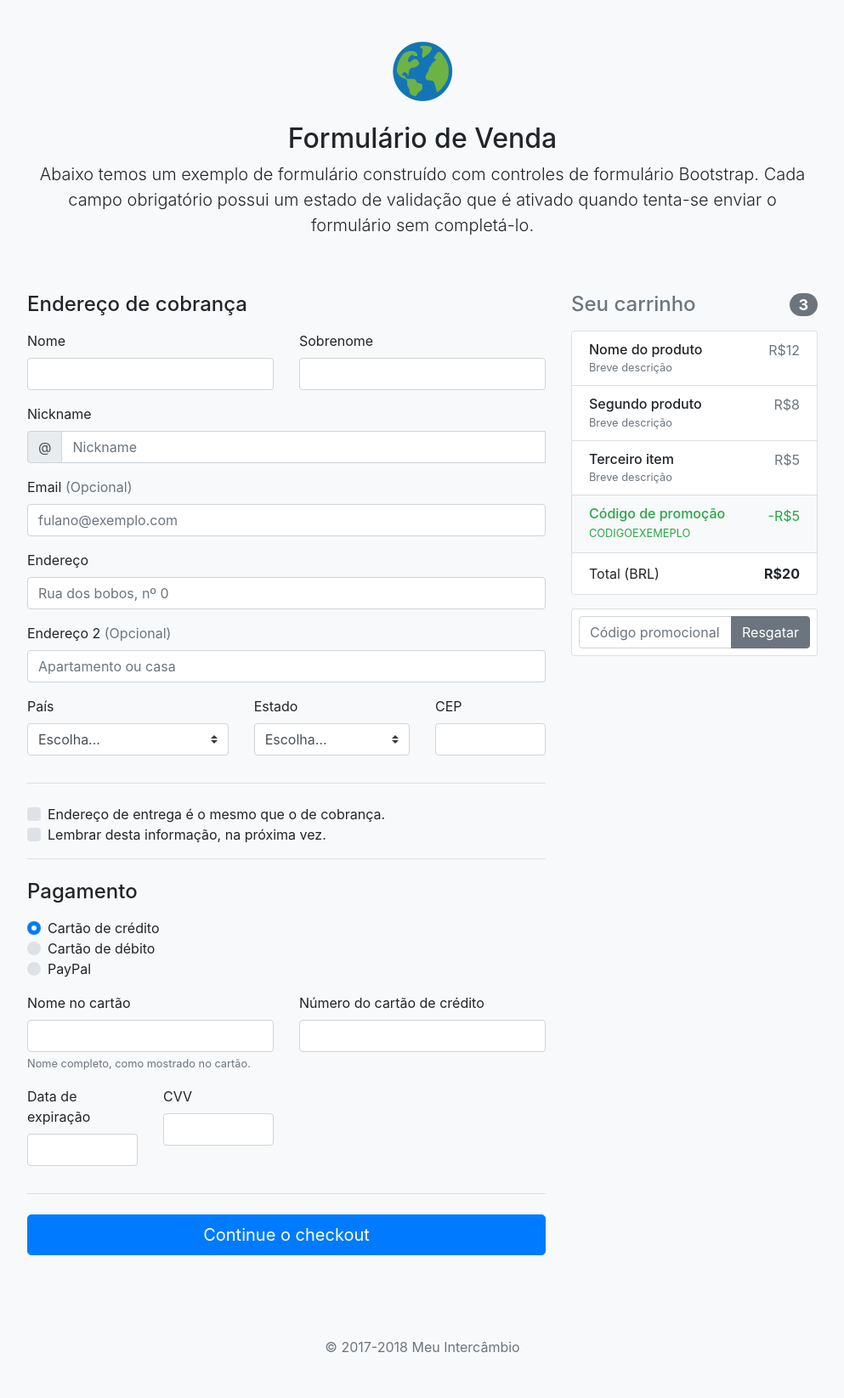
After one commit to felipelm3g/MeuIntercambio, a PHP site: page /interno/checkout.php in a window 1280 px wide. The commit adds this page. Shown: the whole page at 85% size, without its empty margins (143-1136 px from the left). Run offline with PHP 8.4, Linux system fonts and the light colour scheme; some libraries are stand-ins or nearby versions.

Commit message:
Felipe
ajuste

```diff
--- /dev/null
+++ b/css/form-validation.css
@@ -0,0 +1,5 @@
+.container {
+  max-width: 960px;
+}
+
+.lh-condensed { line-height: 1.25; }
--- /dev/null
+++ b/interno/checkout.php
@@ -0,0 +1,268 @@
+<!DOCTYPE html>
+<html lang="pt-br">
+    <head>
+        <meta charset="utf-8">
+        <meta name="viewport" content="width=device-width, initial-scale=1, shrink-to-fit=no">
+        <meta name="description" content="">
+        <meta name="author" content="">
+        <link rel="icon" href="../imgs/favicon.ico">
+
+        <title>Meu Intercâmbio - Checkout</title>
+
+        <!-- Principal CSS do Bootstrap -->
+        <link href="../css/bootstrap.min.css" rel="stylesheet">
+
+        <!-- Estilos customizados para esse template -->
+        <link href="../css/form-validation.css" rel="stylesheet">
+    </head>
+
+    <body class="bg-light" cz-shortcut-listen="true">
+
+        <div class="container">
+            <div class="py-5 text-center">
+                <img class="d-block mx-auto mb-4" src="../imgs/icone.png" alt="" width="72" height="72">
+                <h2>Formulário de Venda</h2>
+                <p class="lead">Abaixo temos um exemplo de formulário construído com controles de formulário Bootstrap. Cada campo obrigatório possui um estado de validação que é ativado quando tenta-se enviar o formulário sem completá-lo.</p>
+            </div>
+
+            <div class="row">
+                <div class="col-md-4 order-md-2 mb-4">
+                    <h4 class="d-flex justify-content-between align-items-center mb-3">
+                        <span class="text-muted">Seu carrinho</span>
+                        <span class="badge badge-secondary badge-pill">3</span>
+                    </h4>
+                    <ul class="list-group mb-3">
+                        <li class="list-group-item d-flex justify-content-between lh-condensed">
+                            <div>
+                                <h6 class="my-0">Nome do produto</h6>
+                                <small class="text-muted">Breve descrição</small>
+                            </div>
+                            <span class="text-muted">R$12</span>
+                        </li>
+                        <li class="list-group-item d-flex justify-content-between lh-condensed">
+                            <div>
+                                <h6 class="my-0">Segundo produto</h6>
+                                <small class="text-muted">Breve descrição</small>
+                            </div>
+                            <span class="text-muted">R$8</span>
+                        </li>
+                        <li class="list-group-item d-flex justify-content-between lh-condensed">
+                            <div>
+                                <h6 class="my-0">Terceiro item</h6>
+                                <small class="text-muted">Breve descrição</small>
+                            </div>
+                            <span class="text-muted">R$5</span>
+                        </li>
+                        <li class="list-group-item d-flex justify-content-between bg-light">
+                            <div class="text-success">
+                                <h6 class="my-0">Código de promoção</h6>
+                                <small>CODIGOEXEMEPLO</small>
+                            </div>
+                            <span class="text-success">-R$5</span>
+                        </li>
+                        <li class="list-group-item d-flex justify-content-between">
+                            <span>Total (BRL)</span>
+                            <strong>R$20</strong>
+                        </li>
+                    </ul>
+
+                    <form class="card p-2">
+                        <div class="input-group">
+                            <input type="text" class="form-control" placeholder="Código promocional">
+                            <div class="input-group-append">
+                                <button type="submit" class="btn btn-secondary">Resgatar</button>
+                            </div>
+                        </div>
+                    </form>
+                </div>
+                <div class="col-md-8 order-md-1">
+                    <h4 class="mb-3">Endereço de cobrança</h4>
+                    <form class="needs-validation" novalidate="">
+                        <div class="row">
+                            <div class="col-md-6 mb-3">
+                                <label for="primeiroNome">Nome</label>
+                                <input type="text" class="form-control" id="primeiroNome" placeholder="" value="" required="">
+                                <div class="invalid-feedback">
+                                    É obrigatório inserir um nome válido.
+                                </div>
+                            </div>
+                            <div class="col-md-6 mb-3">
+                                <label for="sobrenome">Sobrenome</label>
+                                <input type="text" class="form-control" id="sobrenome" placeholder="" value="" required="">
+                                <div class="invalid-feedback">
+                                    É obrigatório inserir um sobre nome válido.
+                                </div>
+                            </div>
+                        </div>
+
+                        <div class="mb-3">
+                            <label for="nickname">Nickname</label>
+                            <div class="input-group">
+                                <div class="input-group-prepend">
+                                    <span class="input-group-text">@</span>
+                                </div>
+                                <input type="text" class="form-control" id="nickname" placeholder="Nickname" required="">
+                                <div class="invalid-feedback" style="width: 100%;">
+                                    Seu nickname é obrigatório.
+                                </div>
+                            </div>
+                        </div>
+
+                        <div class="mb-3">
+                            <label for="email">Email <span class="text-muted">(Opcional)</span></label>
+                            <input type="email" class="form-control" id="email" placeholder="fulano@exemplo.com">
+                            <div class="invalid-feedback">
+                                Por favor, insira um endereço de e-mail válido, para atualizações de entrega.
+                            </div>
+                        </div>
+
+                        <div class="mb-3">
+                            <label for="endereco">Endereço</label>
+                            <input type="text" class="form-control" id="endereco" placeholder="Rua dos bobos, nº 0" required="">
+                            <div class="invalid-feedback">
+                                Por favor, insira seu endereço de entrega.
+                            </div>
+                        </div>
+
+                        <div class="mb-3">
+                            <label for="endereco2">Endereço 2 <span class="text-muted">(Opcional)</span></label>
+                            <input type="text" class="form-control" id="endereco2" placeholder="Apartamento ou casa">
+                        </div>
+
+                        <div class="row">
+                            <div class="col-md-5 mb-3">
+                                <label for="pais">País</label>
+                                <select class="custom-select d-block w-100" id="pais" required="">
+                                    <option value="">Escolha...</option>
+                                    <option>Brasil</option>
+                                </select>
+                                <div class="invalid-feedback">
+                                    Por favor, escolha um país válido.
+                                </div>
+                            </div>
+                            <div class="col-md-4 mb-3">
+                                <label for="estado">Estado</label>
+                                <select class="custom-select d-block w-100" id="estado" required="">
+                                    <option value="">Escolha...</option>
+                                    <option>Acre</option>
+                                </select>
+                                <div class="invalid-feedback">
+                                    Por favor, insira um estado válido.
+                                </div>
+                            </div>
+                            <div class="col-md-3 mb-3">
+                                <label for="cep">CEP</label>
+                                <input type="text" class="form-control" id="cep" placeholder="" required="">
+                                <div class="invalid-feedback">
+                                    É obrigatório inserir um CEP.
+                                </div>
+                            </div>
+                        </div>
+                        <hr class="mb-4">
+                        <div class="custom-control custom-checkbox">
+                            <input type="checkbox" class="custom-control-input" id="mesmo-endereco">
+                            <label class="custom-control-label" for="mesmo-endereco">Endereço de entrega é o mesmo que o de cobrança.</label>
+                        </div>
+                        <div class="custom-control custom-checkbox">
+                            <input type="checkbox" class="custom-control-input" id="salvar-info">
+                            <label class="custom-control-label" for="salvar-info">Lembrar desta informação, na próxima vez.</label>
+                        </div>
+                        <hr class="mb-4">
+
+                        <h4 class="mb-3">Pagamento</h4>
+
+                        <div class="d-block my-3">
+                            <div class="custom-control custom-radio">
+                                <input id="credito" name="paymentMethod" type="radio" class="custom-control-input" checked="" required="">
+                                <label class="custom-control-label" for="credito">Cartão de crédito</label>
+                            </div>
+                            <div class="custom-control custom-radio">
+                                <input id="debito" name="paymentMethod" type="radio" class="custom-control-input" required="">
+                                <label class="custom-control-label" for="debito">Cartão de débito</label>
+                            </div>
+                            <div class="custom-control custom-radio">
+                                <input id="paypal" name="paymentMethod" type="radio" class="custom-control-input" required="">
+                                <label class="custom-control-label" for="paypal">PayPal</label>
+                            </div>
+                        </div>
+                        <div class="row">
+                            <div class="col-md-6 mb-3">
+                                <label for="cc-nome">Nome no cartão</label>
+                                <input type="text" class="form-control" id="cc-nome" placeholder="" required="">
+                                <small class="text-muted">Nome completo, como mostrado no cartão.</small>
+                                <div class="invalid-feedback">
+                                    O nome que está no cartão é obrigatório.
+                                </div>
+                            </div>
+                            <div class="col-md-6 mb-3">
+                                <label for="cc-numero">Número do cartão de crédito</label>
+                                <input type="text" class="form-control" id="cc-numero" placeholder="" required="">
+                                <div class="invalid-feedback">
+                                    O número do cartão de crédito é obrigatório.
+                                </div>
+                            </div>
+                        </div>
+                        <div class="row">
+                            <div class="col-md-3 mb-3">
+                                <label for="cc-expiracao">Data de expiração</label>
+                                <input type="text" class="form-control" id="cc-expiracao" placeholder="" required="">
+                                <div class="invalid-feedback">
+                                    Data de expiração é obrigatória.
+                                </div>
+                            </div>
+                            <div class="col-md-3 mb-3">
+                                <label for="cc-cvv">CVV</label>
+                                <input type="text" class="form-control" id="cc-cvv" placeholder="" required="">
+                                <div class="invalid-feedback">
+                                    Código de segurança é obrigatório.
+                                </div>
+                            </div>
+                        </div>
+                        <hr class="mb-4">
+                        <button class="btn btn-primary btn-lg btn-block" type="submit">Continue o checkout</button>
+                    </form>
+                </div>
+            </div>
+
+            <footer class="my-5 pt-5 text-muted text-center text-small">
+                <p class="mb-1">© 2017-2018 Meu Intercâmbio</p>
+<!--                <ul class="list-inline">
+                    <li class="list-inline-item"><a href="#">Privacidade</a></li>
+                    <li class="list-inline-item"><a href="#">Termos</a></li>
+                    <li class="list-inline-item"><a href="#">Suporte</a></li>
+                </ul>-->
+            </footer>
+        </div>
+
+        <!-- Principal JavaScript do Bootstrap
+        ================================================== -->
+        <!-- Foi colocado no final para a página carregar mais rápido -->
+        <script src="https://code.jquery.com/jquery-3.3.1.slim.min.js" integrity="sha384-q8i/X+965DzO0rT7abK41JStQIAqVgRVzpbzo5smXKp4YfRvH+8abtTE1Pi6jizo" crossorigin="anonymous"></script>
+        <script>window.jQuery || document.write('<script src="../../assets/js/vendor/jquery-slim.min.js"><\/script>')</script>
+        <script src="../../assets/js/vendor/popper.min.js"></script>
+        <script src="../../dist/js/bootstrap.min.js"></script>
+        <script src="../../assets/js/vendor/holder.min.js"></script>
+        <script>
+            // Exemplo de JavaScript para desativar o envio do formulário, se tiver algum campo inválido.
+            (function () {
+                'use strict';
+
+                window.addEventListener('load', function () {
+                    // Selecione todos os campos que nós queremos aplicar estilos Bootstrap de validação customizados.
+                    var forms = document.getElementsByClassName('needs-validation');
+
+                    // Faz um loop neles e previne envio
+                    var validation = Array.prototype.filter.call(forms, function (form) {
+                        form.addEventListener('submit', function (event) {
+                            if (form.checkValidity() === false) {
+                                event.preventDefault();
+                                event.stopPropagation();
+                            }
+                            form.classList.add('was-validated');
+                        }, false);
+                    });
+                }, false);
+            })();
+        </script>
+    </body>
+</html>
--- a/interno/index.php
+++ b/interno/index.php
@@ -17,7 +17,7 @@
 
         <script type="text/javascript">
             function login() {
-                window.location.href = "detalhes.php";
+                window.location.href = "dashboard.php";
             }
         </script>
     </head>
--- a/js/dashboard.js
+++ b/js/dashboard.js
@@ -46,7 +46,7 @@ function grafic1() {
     var ctx = document.getElementById('grafic3').getContext('2d');
     var chart = new Chart(ctx, {
         // The type of chart we want to create
-        type: 'radar',
+        type: 'bar',
 
         // The data for our dataset
         data: {
@@ -66,7 +66,7 @@ function grafic1() {
     var ctx = document.getElementById('grafic4').getContext('2d');
     var chart = new Chart(ctx, {
         // The type of chart we want to create
-        type: 'pie',
+        type: 'line',
 
         // The data for our dataset
         data: {
```
Also changed, not shown: aluno/index.php (+4 -4 lines).
